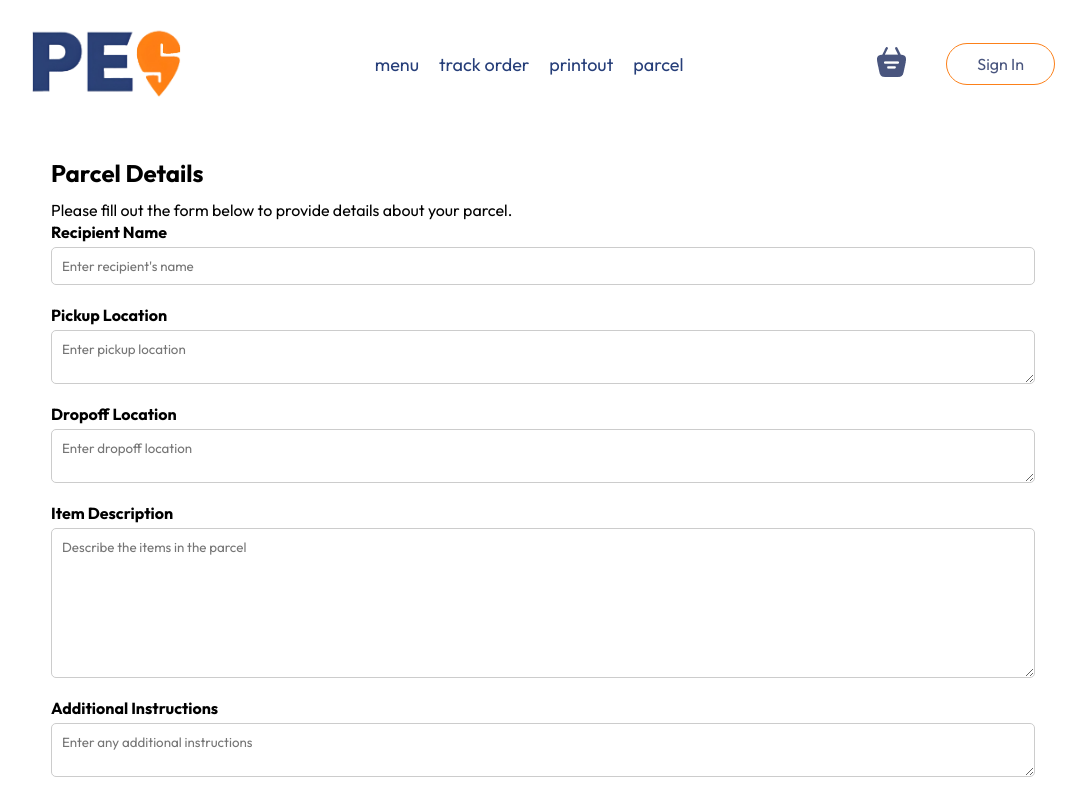
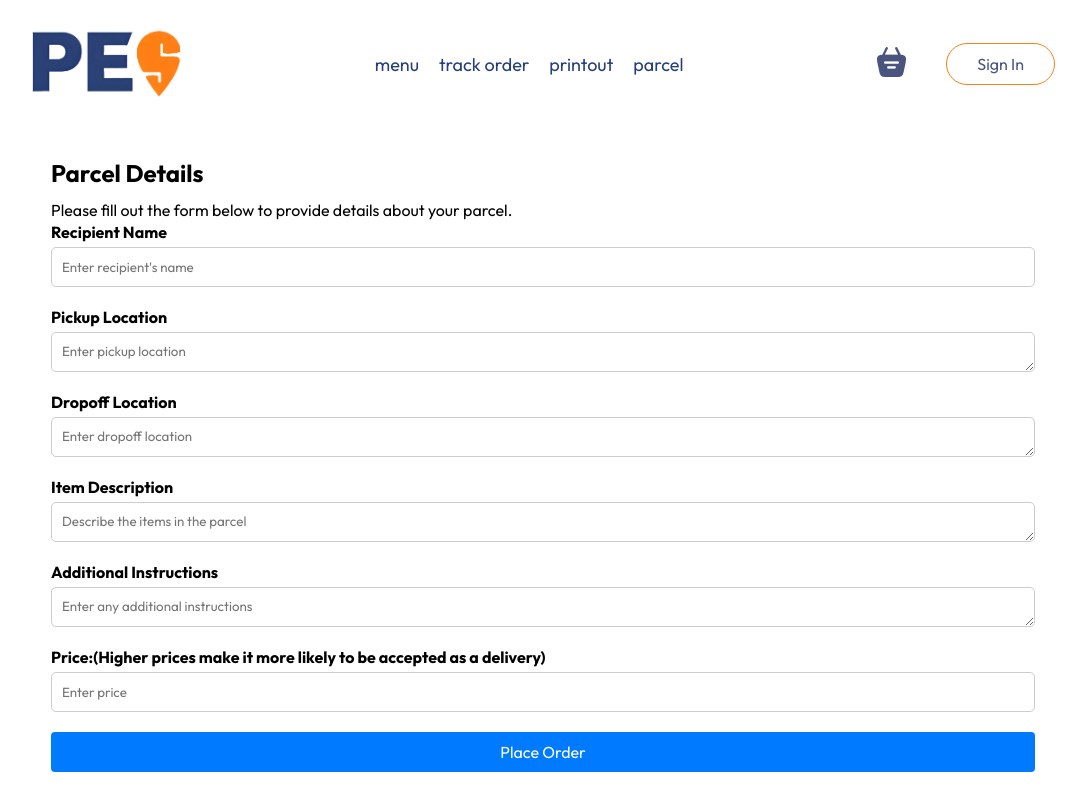
Before and after one commit to MJenius/BetterPESwiggy, a React (Vite) app in the folder frontend/: page /parcel in a window 1280 px wide. Shown: the top 799 px of the page, without its empty margins (97-1183 px from the left). Built offline with nearby package versions, Linux system fonts and the light colour scheme; no server answers.

Commit message:
Made the parcel inputs smaller

```diff
--- a/frontend/src/pages/Parcel/Parcel.css
+++ b/frontend/src/pages/Parcel/Parcel.css
@@ -33,8 +33,8 @@
     padding: 10px;
     border: 1px solid #ccc;
     border-radius: 5px;
+    height: 40px; /* Reduce the height */
 }
-
 /* Specific Styles for Item Input */
 .item-input {
     height: 150px; /* Increased height for item input */
```
